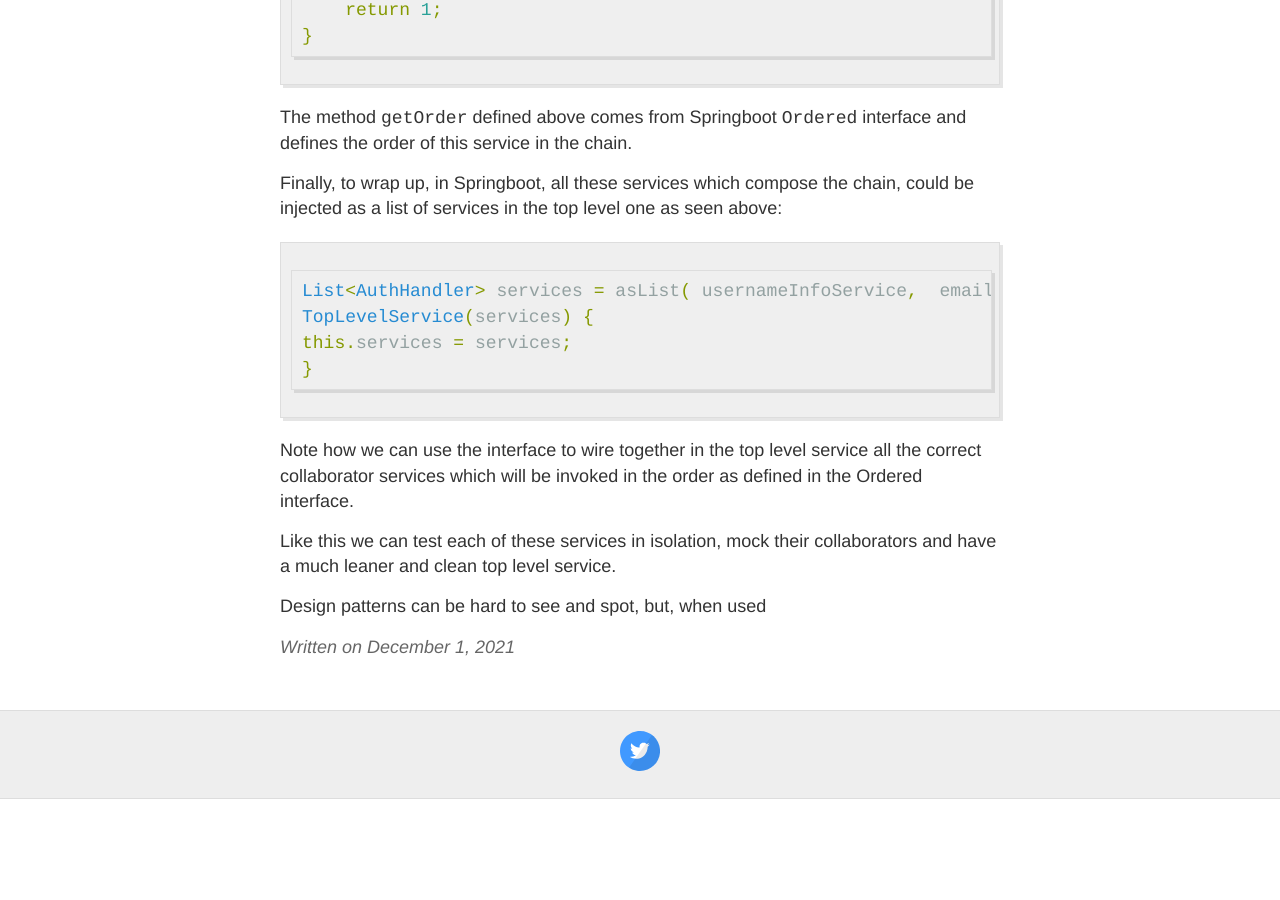
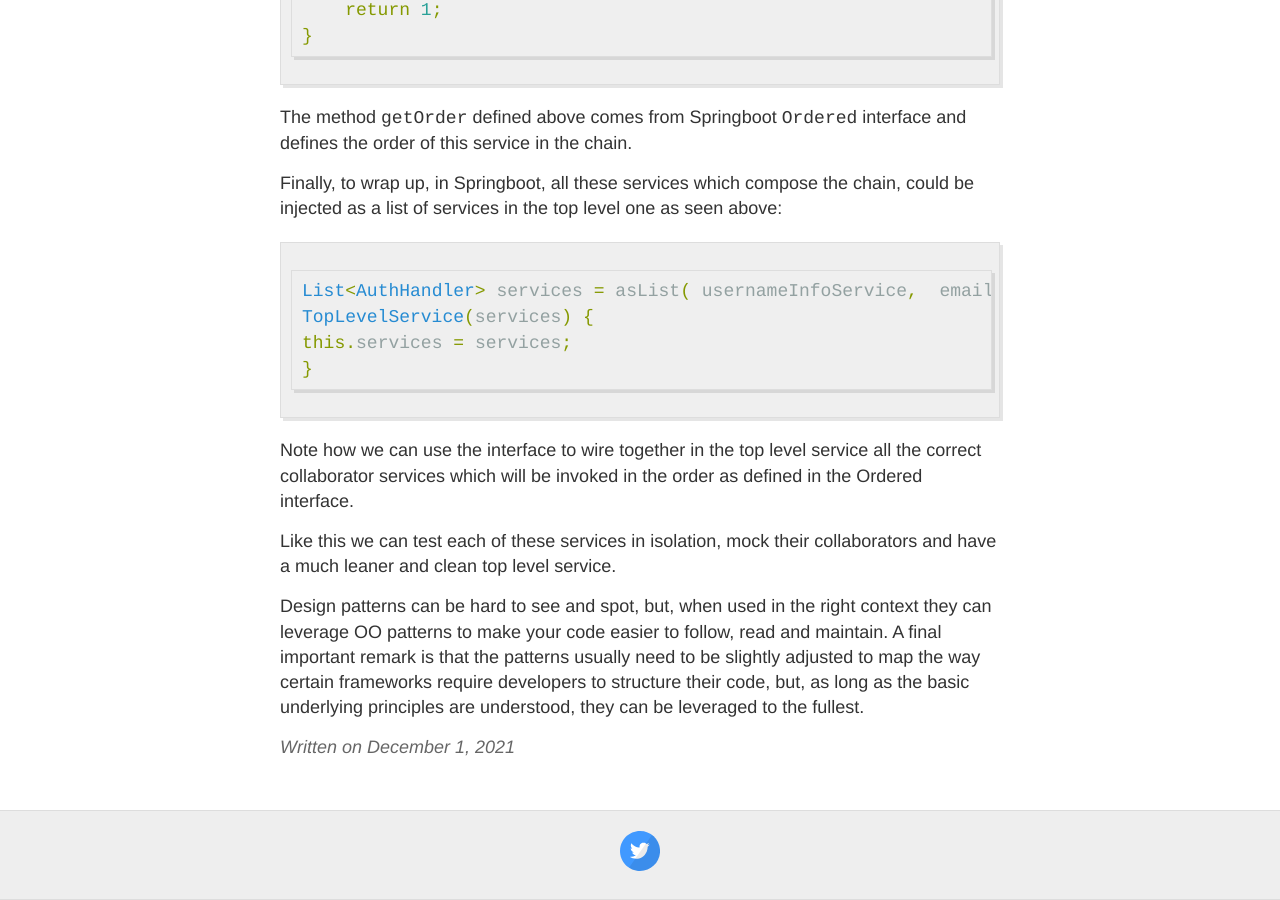
Before and after one commit to bruno-oliveira/techblog, a Jekyll site: the page built from _posts/2021-12-01-refactoring-to-patterns.md, in a window 1280 px wide and 900 px high, scrolled down 4945 px. Built offline with Jekyll 4.4.1, drawn with Linux system fonts in a browser that asks for light colours; our own code applies the rules of GitHub Pages for plain Markdown files; before the commit the page ends 5744 px from its top, so only the background shows below that.

Commit message:
Update 2021-12-01-refactoring-to-patterns.md

```diff
--- a/_posts/2021-12-01-refactoring-to-patterns.md
+++ b/_posts/2021-12-01-refactoring-to-patterns.md
@@ -126,4 +126,4 @@ Note how we can use the interface to wire together in the top level service all
 
 Like this we can test each of these services in isolation, mock their collaborators and have a much leaner and clean top level service.
 
-Design patterns can be hard to see and spot, but, when used
+Design patterns can be hard to see and spot, but, when used in the right context they can leverage OO patterns to make your code easier to follow, read and maintain. A final important remark is that the patterns usually need to be slightly adjusted to map the way certain frameworks require developers to structure their code, but, as long as the basic underlying principles are understood, they can be leveraged to the fullest.
```
